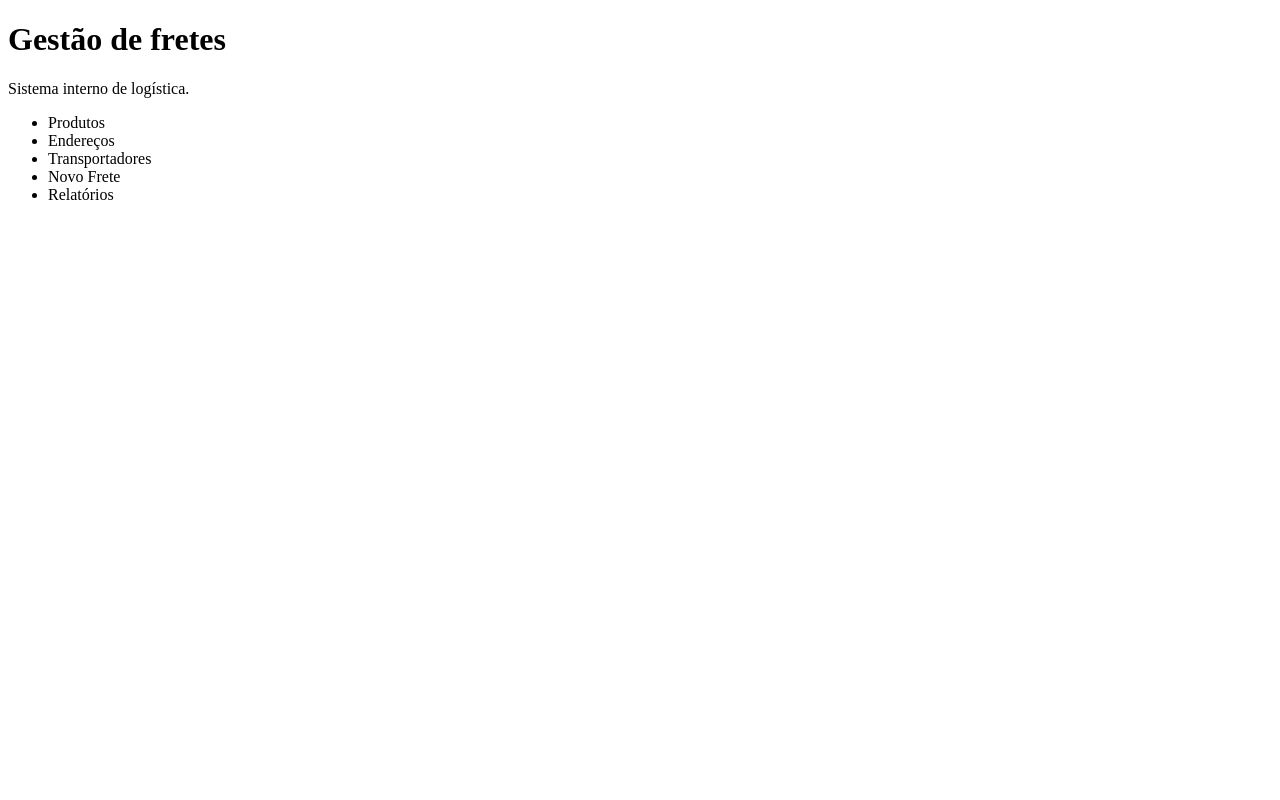
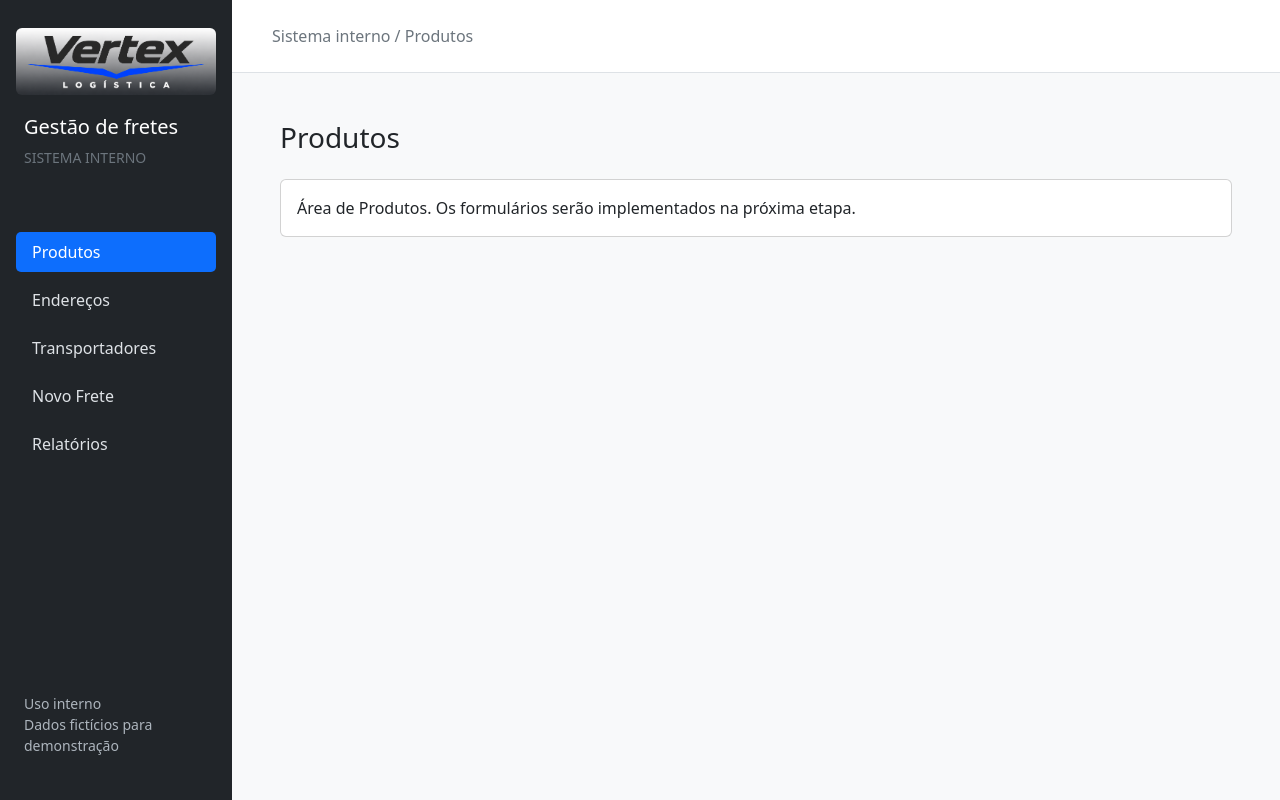
Before and after one commit to SirKirre/apo-logistica, a PHP site: page /index.php?pagina=logo_vertex in a window 1280 px wide. Run offline with PHP 8.4, Linux system fonts and the light colour scheme.

Commit message:
Add files via upload
Adiciona layout com Bootstrap, navegação e logo "Vertex Logística"

```diff
--- /dev/null
+++ b/assets/css/style.css
@@ -0,0 +1,74 @@
+body {
+    margin: 0;
+    background: #f8f9fa;
+    color: #212529;
+}
+
+.menu-lateral {
+    position: fixed;
+    top: 0;
+    left: 0;
+    width: 232px;
+    height: 100vh;
+    padding: 28px 16px;
+    background: #212529;
+    color: white;
+    overflow-y: auto;
+    display: flex;
+    flex-direction: column;
+}
+
+.menu-lateral h1,
+.menu-lateral > p {
+    padding: 0 8px;
+}
+
+.menu-lateral .nav-link {
+    color: #dee2e6;
+    border-radius: 5px;
+}
+
+.menu-lateral .nav-link:hover {
+    background: #343a40;
+}
+
+.menu-lateral .nav-link.active {
+    background: #0d6efd;
+    color: white;
+}
+
+.aviso {
+    margin-top: auto;
+    padding-top: 40px;
+    color: #adb5bd;
+}
+
+.area-principal {
+    margin-left: 232px;
+}
+
+.barra-superior {
+    padding: 24px 40px;
+    background: white;
+    border-bottom: 1px solid #dee2e6;
+    color: #6c757d;
+}
+
+@media (max-width: 767px) {
+    .menu-lateral {
+        position: static;
+        width: 100%;
+        height: auto;
+    }
+
+    .area-principal {
+        margin-left: 0;
+    }
+}
+.logo-menu {
+    display: block;
+    width: 100%;
+    height: auto;
+    margin-bottom: 20px;
+    border-radius: 6px;
+}
--- a/index.php
+++ b/index.php
@@ -1,25 +1,75 @@
 <?php
-$titulo = "Gestão de fretes";
+$paginas = [
+    'produtos' => 'Produtos',
+    'enderecos' => 'Endereços',
+    'transportadores' => 'Transportadores',
+    'frete' => 'Novo Frete',
+    'relatorios' => 'Relatórios'
+];
+
+$pagina = $_GET['pagina'] ?? 'produtos';
+
+if (!is_string($pagina) || !isset($paginas[$pagina])) {
+    $pagina = 'produtos';
+}
+
+$titulo = $paginas[$pagina];
 ?>
 <!DOCTYPE html>
 <html lang="pt-BR">
 <head>
     <meta charset="UTF-8">
     <meta name="viewport" content="width=device-width, initial-scale=1">
-    <title><?= $titulo ?></title>
+    <title><?= $titulo ?> | Gestão de fretes</title>
+
+    <link
+        href="https://cdn.jsdelivr.net/npm/bootstrap@5.3.3/dist/css/bootstrap.min.css"
+        rel="stylesheet"
+    >
+    <link href="assets/css/style.css" rel="stylesheet">
 </head>
 <body>
-    <h1><?= $titulo ?></h1>
-    <p>Sistema interno de logística.</p>
+    <aside class="menu-lateral">
+        <img
+    src="assets/img/logo_vertex.png"
+    alt="Vertex Logística"
+    class="logo-menu">
+        <h1 class="h5">Gestão de fretes</h1>
+        <p class="text-secondary small">SISTEMA INTERNO</p>
 
-    <nav>
-        <ul>
-            <li>Produtos</li>
-            <li>Endereços</li>
-            <li>Transportadores</li>
-            <li>Novo Frete</li>
-            <li>Relatórios</li>
-        </ul>
-    </nav>
+        <nav class="nav flex-column gap-2 mt-5">
+            <?php foreach ($paginas as $chave => $nome): ?>
+                <a
+                    href="?pagina=<?= $chave ?>"
+                    class="nav-link <?= $pagina === $chave ? 'active' : '' ?>"
+                    <?= $pagina === $chave ? 'aria-current="page"' : '' ?>
+                >
+                    <?= $nome ?>
+                </a>
+            <?php endforeach; ?>
+        </nav>
+
+        <p class="aviso small">
+            Uso interno<br>
+            Dados fictícios para demonstração
+        </p>
+    </aside>
+
+    <main class="area-principal">
+        <header class="barra-superior">
+            Sistema interno / <?= $titulo ?>
+        </header>
+
+        <section class="p-4 p-lg-5">
+            <h2 class="h3 mb-4"><?= $titulo ?></h2>
+
+            <div class="card">
+                <div class="card-body">
+                    Área de <?= $titulo ?>.
+                    Os formulários serão implementados na próxima etapa.
+                </div>
+            </div>
+        </section>
+    </main>
 </body>
 </html>
```
Also changed, not shown: assets/img/logo_vertex.png (added).
